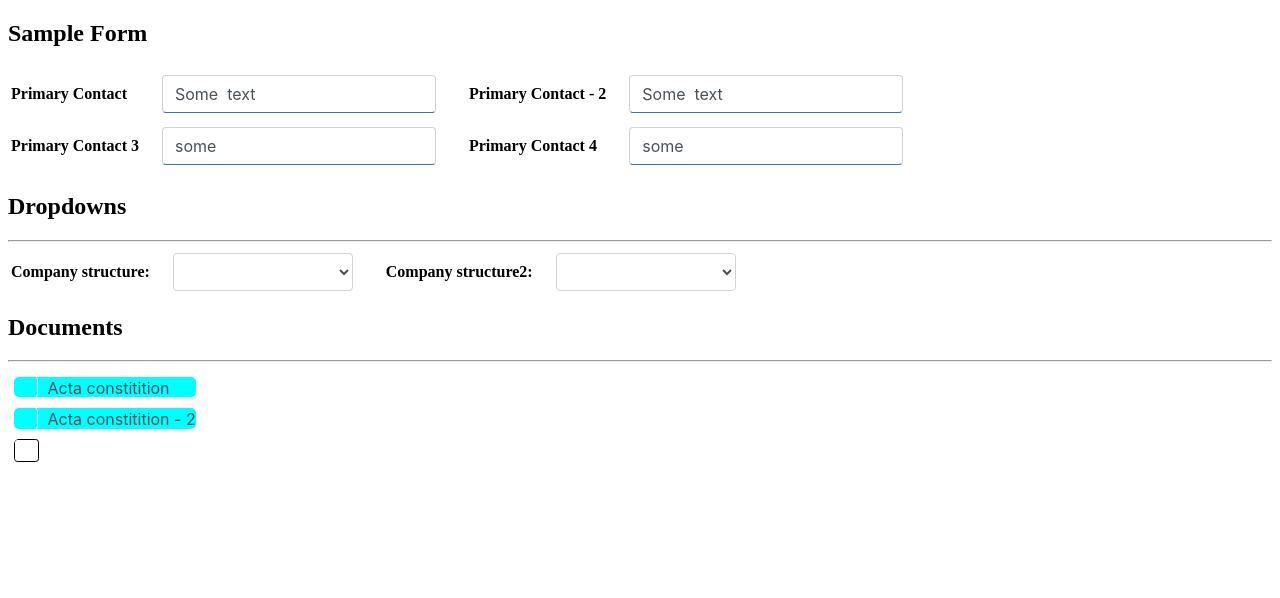
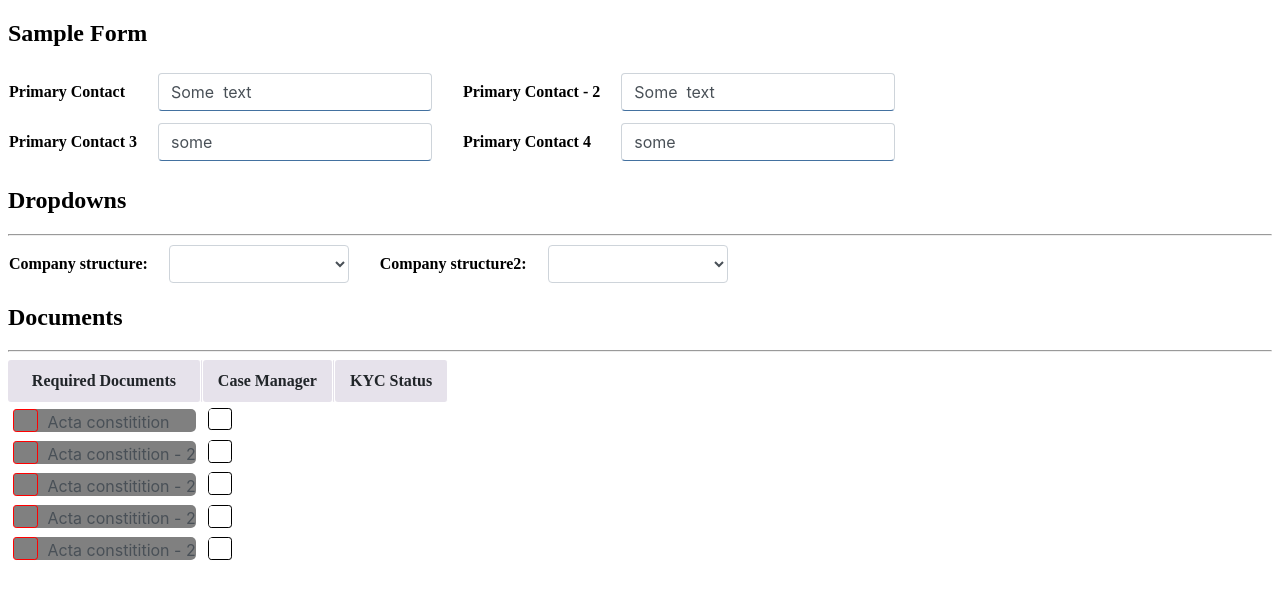
Before and after one commit to Tarun1987/dbsample, a plain HTML site: page kw/index.html in a window 1280 px wide. Drawn offline with Linux system fonts and the light colour scheme.

Commit message:
Windows form

```diff
--- a/kw/index.html
+++ b/kw/index.html
@@ -110,6 +110,17 @@
 
     <table>
         <tbody>
+            <tr class="table-head">
+                <td>Required Documents</td>
+                <td></td>
+                <td>Case Manager</td>
+                <td></td>
+                <td>KYC Status</td>
+            </tr>
+            <tr>
+                <td>
+                    <table class="inner-tbl">
+                        <tbody>
                             <tr>
                                 <td>
                                     <span title="Acta constitition -1" class="ms-RadioText">
@@ -121,21 +132,107 @@
                             <tr>
                                 <td>
                                     <span title="Acta constitition- 2" class="ms-RadioText">
-                        <input id="acta2" type="checkbox" aria-label="Documents acta constitition - 2" />
+                                        <input id="acta2" type="checkbox"
+                                            aria-label="Documents acta constitition - 2" />
                                         <label for="acta2">Acta constitition - 2</label>
+                                    </span>
+                                </td>
+                            </tr>
+                            <tr>
+                                <td>
+                                    <span title="Acta constitition- 2" class="ms-RadioText">
+                                        <input id="acta2" type="checkbox"
+                                            aria-label="Documents acta constitition - 2" />
+                                        <label for="acta2">Acta constitition - 2</label>
+                                    </span>
+                                </td>
+                            </tr>
+                            <tr>
+                                <td>
+                                    <span title="Acta constitition- 2" class="ms-RadioText">
+                                        <input id="acta2" type="checkbox"
+                                            aria-label="Documents acta constitition - 2" />
+                                        <label for="acta2">Acta constitition - 2</label>
+                                    </span>
+                                </td>
+                            </tr>
+                            <tr>
+                                <td>
+                                    <span title="Acta constitition- 2" class="ms-RadioText">
+                                        <input id="acta2" type="checkbox"
+                                            aria-label="Documents acta constitition - 2" />
+                                        <label for="acta2">Acta constitition - 2</label>
+                                    </span>
+                                </td>
+                            </tr>
+
+                        </tbody>
+                    </table>
+                </td>
+                <td></td>
+                <td>
+                    <table class="inner-tbl">
+                        <tbody>
+                            <tr>
+                                <td class="hide-cb-label">
+                                    <span title="Acta constitition- 3" class="ms-RadioText">
+                                        <input id="acta3" type="checkbox"
+                                            aria-label="Documents acta constitition - 3" />
+                                        <label for="acta3">Acta constitition - 3</label>
                                     </span>
                                 </td>
                             </tr>
                             <tr>
                                 <td class="hide-cb-label">
                                     <span title="Acta constitition- 3" class="ms-RadioText">
-                        <input id="acta3" type="checkbox" aria-label="Documents acta constitition - 3" />
+                                        <input id="acta3" type="checkbox"
+                                            aria-label="Documents acta constitition - 3" />
                                         <label for="acta3">Acta constitition - 3</label>
                                     </span>
                                 </td>
                             </tr>
+                            <tr>
+                                <td class="hide-cb-label">
+                                    <span title="Acta constitition- 3" class="ms-RadioText">
+                                        <input id="acta3" type="checkbox"
+                                            aria-label="Documents acta constitition - 3" />
+                                        <label for="acta3">Acta constitition - 3</label>
+                                    </span>
+                                </td>
+                            </tr>
+                            <tr>
+                                <td class="hide-cb-label">
+                                    <span title="Acta constitition- 3" class="ms-RadioText">
+                                        <input id="acta3" type="checkbox"
+                                            aria-label="Documents acta constitition - 3" />
+                                        <label for="acta3">Acta constitition - 3</label>
+                                    </span>
+                                </td>
+                            </tr>
+                            <tr>
+                                <td class="hide-cb-label">
+                                    <span title="Acta constitition- 3" class="ms-RadioText">
+                                        <input id="acta3" type="checkbox"
+                                            aria-label="Documents acta constitition - 3" />
+                                        <label for="acta3">Acta constitition - 3</label>
+                                    </span>
+                                </td>
+                            </tr>
+
                         </tbody>
                     </table>
+                </td>
+                <td></td>
+                <td>
+
+                </td>
+
+            </tr>
+        </tbody>
+    </table>
+
+
+
 
 </body>
 
--- a/kw/style.css
+++ b/kw/style.css
@@ -144,7 +144,7 @@ input[type=checkbox]+label {
     display: block;
     margin: 0.2em;
     cursor: pointer;
-    background-color: aqua;
+    background-color: grey;
     border-radius: 5px;
     color: rgb(73, 80, 87);
     font-weight: normal;
@@ -160,6 +160,10 @@ input[type=checkbox]+label {
         "Segoe UI Symbol";
     font-size: 16px;
     /* padding: 2em; */
+}
+
+input[type=checkbox]:checked+label {
+    background-color: aqua;
 }
 
 input[type=checkbox] {
@@ -180,7 +184,7 @@ input[type=checkbox]+label:before {
     color: transparent;
     transition: .2s;
     margin-right: 10px;
-    border-right: .1em solid white
+    border: .1em solid red
 }
 
 input[type=checkbox]+label:active:before {
@@ -205,3 +209,37 @@ input[type=checkbox]:checked+label:before {
 .hide-cb-label label::before {
     border: 1px solid #000 !important;
 }
+
+.inner-tbl {
+    display: inline-block;
+    float: none;
+}
+
+.inner-tbl td {
+    height: 30px !important;
+}
+
+table {
+    border-spacing: 0 !important
+}
+
+.table-head td {
+    background-color: rgba(86, 61, 124, 0.15);
+    color: rgb(33, 37, 41);
+    font-size: 16px;
+    padding-bottom: 12px;
+    padding-left: 15px;
+    padding-right: 15px;
+    padding-top: 12px;
+    text-align: center;
+    text-size-adjust: 100%;
+    -webkit-tap-highlight-color: rgba(0, 0, 0, 0);
+    width: auto;
+    border-radius: 3px;
+    border-right: 1px solid white;
+}
+
+.table-head td:nth-child(even) {
+    padding-left: 0 !important;
+    padding-right: 0 !important
+}
```
Also changed, not shown: winApp.txt (added). Lines whose indentation alone changed are shown as unchanged.
